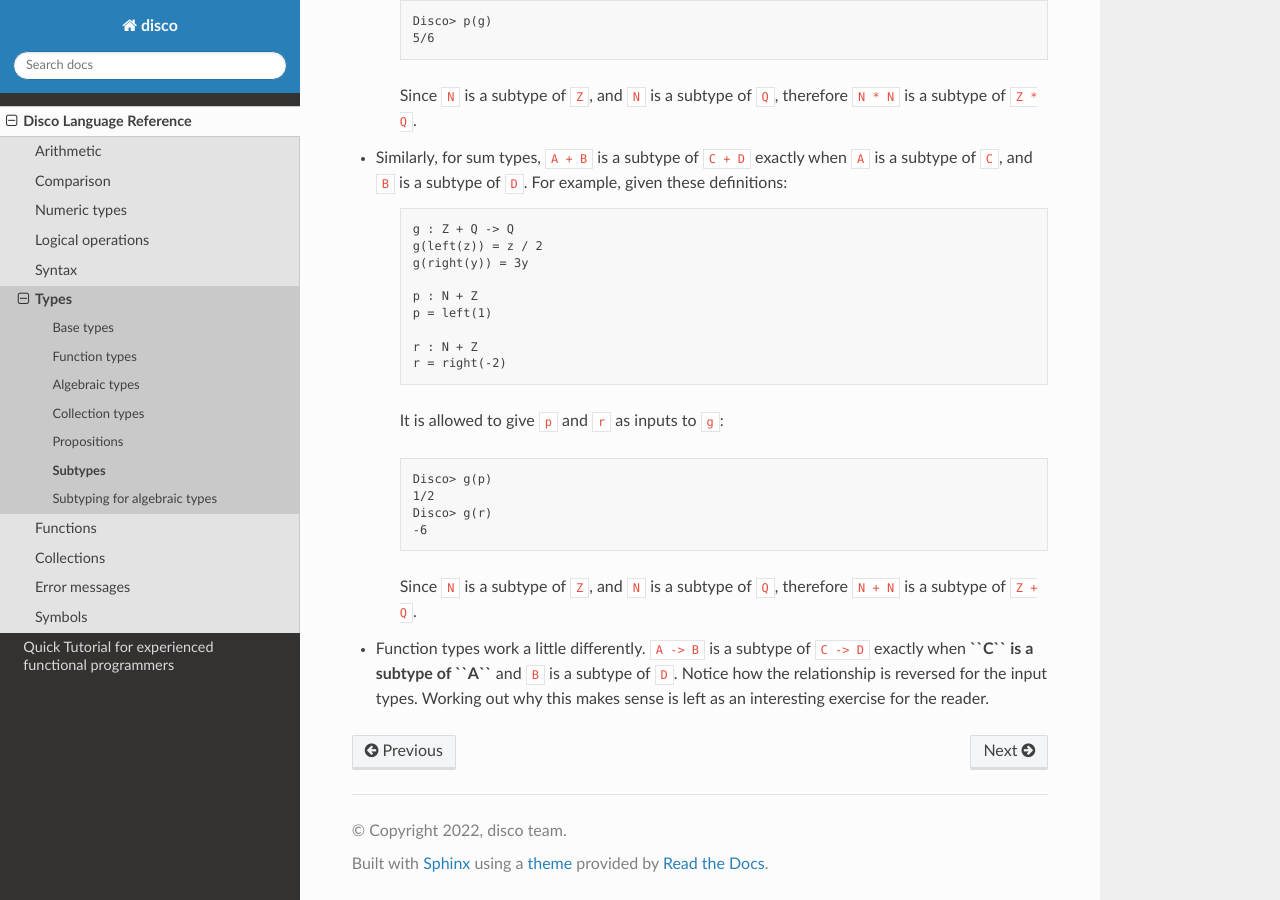
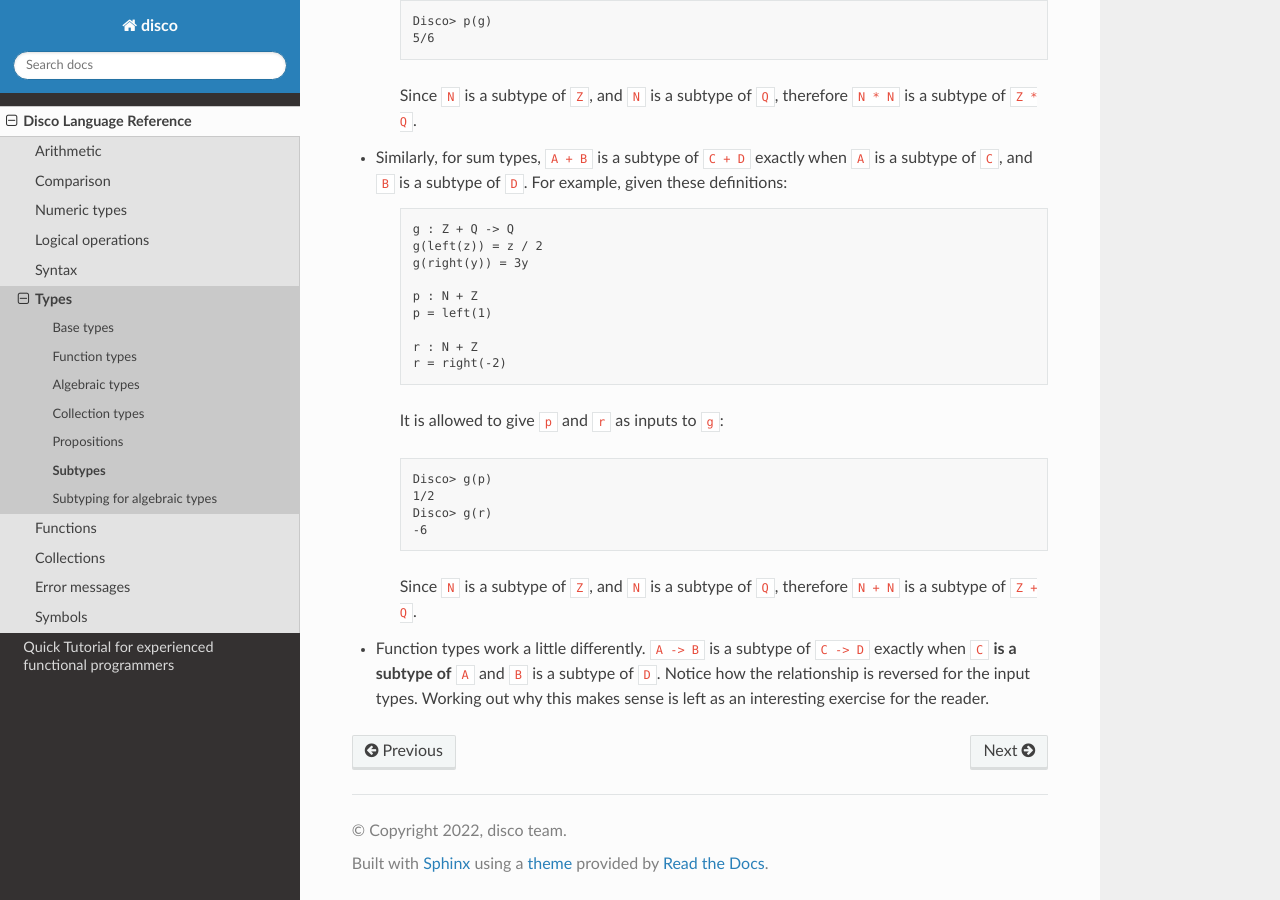
Before and after one commit to disco-lang/disco, a Sphinx documentation site: the page built from docs/reference/subtypes.rst, in a window 1280 px wide and 900 px high, scrolled down 2011 px. Built offline with Sphinx 7.4.7 and the Read the Docs theme 2.0.0, drawn with Linux system fonts in a browser that asks for light colours; pages that are not in the unit, such as notebooks, are missing from menus.

Commit message:
fix formatting

```diff
--- a/docs/reference/subtypes.rst
+++ b/docs/reference/subtypes.rst
@@ -128,7 +128,7 @@ types, more complex algebraic types can be subtypes of each other too.
     ``Q``, therefore ``N + N`` is a subtype of ``Z + Q``.
 
 - Function types work a little differently.  ``A -> B`` is a subtype
-  of ``C -> D`` exactly when **``C`` is a subtype of ``A``** and ``B``
+  of ``C -> D`` exactly when ``C`` **is a subtype of** ``A`` and ``B``
   is a subtype of ``D``.  Notice how the relationship is reversed for
   the input types.  Working out why this makes sense is left as an
   interesting exercise for the reader.
```
